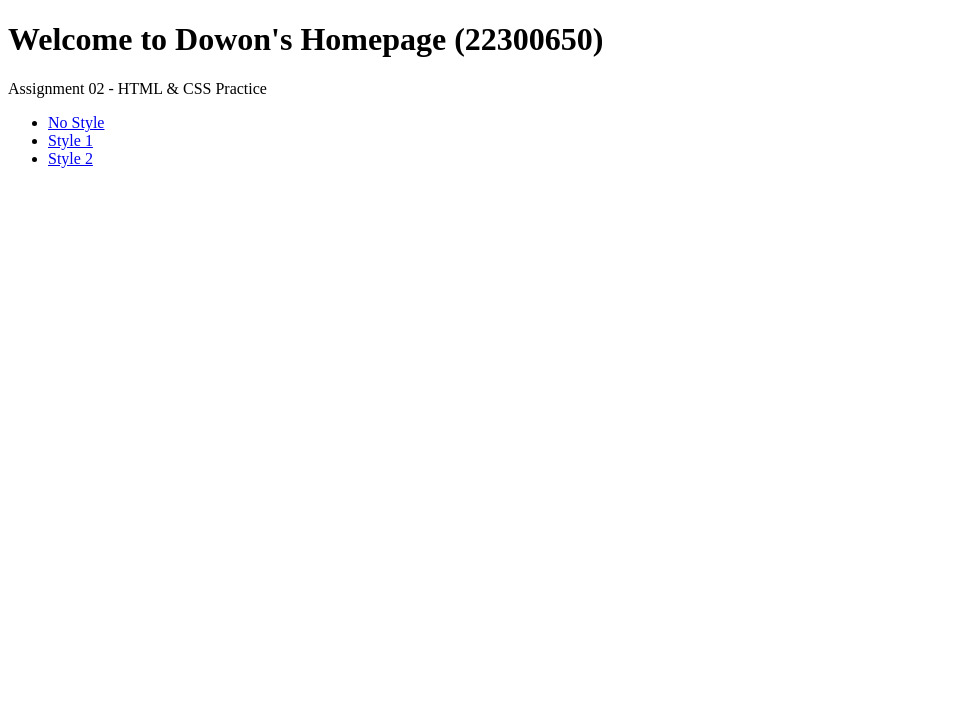
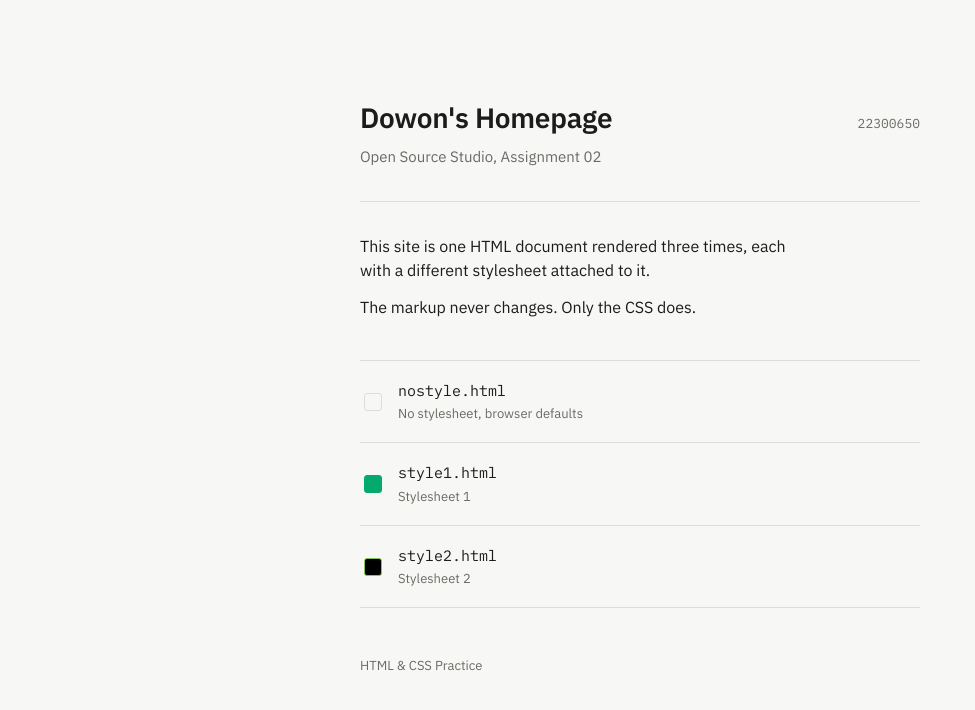
Before and after one commit to jeondowon/2026OSS_A2, a plain HTML site: page index.html in a window 1280 px wide. Shown: the whole page, without its empty margins (0-975 px from the left). Drawn offline with Linux system fonts and the light colour scheme.

Commit message:
Designed index.html, revised home link location, and revised README.md

```diff
--- a/index.html
+++ b/index.html
@@ -4,14 +4,201 @@
     <meta charset="UTF-8" />
     <meta name="viewport" content="width=device-width, initial-scale=1.0" />
     <title>Dowon's Assignment 02</title>
+    <link rel="preconnect" href="https://fonts.googleapis.com" />
+    <link rel="preconnect" href="https://fonts.gstatic.com" crossorigin />
+    <link
+      href="https://fonts.googleapis.com/css2?family=IBM+Plex+Mono:wght@400;500&family=IBM+Plex+Sans:wght@400;500;600&display=swap"
+      rel="stylesheet"
+    />
+    <style>
+      * {
+        box-sizing: border-box;
+      }
+
+      body {
+        margin: 0;
+        padding: 96px 24px;
+        background: #f7f7f5;
+        color: #1c1c1c;
+        font-family: "IBM Plex Sans", "Segoe UI", sans-serif;
+        line-height: 1.55;
+      }
+
+      main {
+        max-width: 560px;
+        margin: 0 auto;
+      }
+
+      .identity {
+        display: flex;
+        justify-content: space-between;
+        align-items: baseline;
+        gap: 16px;
+        margin-bottom: 6px;
+      }
+
+      h1 {
+        margin: 0;
+        font-size: 28px;
+        font-weight: 600;
+        letter-spacing: -0.01em;
+      }
+
+      .id {
+        font-family: "IBM Plex Mono", monospace;
+        font-size: 13px;
+        color: #6b6b66;
+        white-space: nowrap;
+      }
+
+      .course {
+        margin: 0;
+        color: #6b6b66;
+        font-size: 15px;
+      }
+
+      hr {
+        border: none;
+        border-top: 1px solid #dedcd8;
+        margin: 32px 0;
+      }
+
+      .intro {
+        margin: 0 0 40px;
+        max-width: 46ch;
+      }
+
+      .intro p {
+        margin: 0 0 12px;
+      }
+
+      .intro p:last-child {
+        margin-bottom: 0;
+      }
+
+      ul.index {
+        list-style: none;
+        margin: 0;
+        padding: 0;
+      }
+
+      ul.index li {
+        border-top: 1px solid #dedcd8;
+      }
+
+      ul.index li:last-child {
+        border-bottom: 1px solid #dedcd8;
+      }
+
+      ul.index a {
+        display: flex;
+        align-items: center;
+        gap: 16px;
+        padding: 18px 4px;
+        text-decoration: none;
+        color: inherit;
+      }
+
+      ul.index a:hover .filename {
+        text-decoration: underline;
+      }
+
+      .swatch {
+        flex: none;
+        width: 18px;
+        height: 18px;
+        border-radius: 3px;
+        border: 1px solid #dedcd8;
+      }
+
+      .swatch.nostyle {
+        background: transparent;
+      }
+
+      .swatch.style1 {
+        background: #04aa6d;
+        border-color: #04aa6d;
+      }
+
+      .swatch.style2 {
+        background: #000;
+        border-color: #84c754;
+      }
+
+      .label {
+        flex: 1 1 auto;
+        min-width: 0;
+      }
+
+      .filename {
+        display: block;
+        font-family: "IBM Plex Mono", monospace;
+        font-size: 15px;
+      }
+
+      .desc {
+        display: block;
+        font-size: 13px;
+        color: #6b6b66;
+        margin-top: 2px;
+      }
+
+      footer {
+        margin-top: 48px;
+        font-size: 13px;
+        color: #6b6b66;
+      }
+    </style>
   </head>
   <body>
-    <h1>Welcome to Dowon's Homepage (22300650)</h1>
-    <p>Assignment 02 - HTML & CSS Practice</p>
-    <ul>
-      <li><a href="nostyle.html">No Style</a></li>
-      <li><a href="style1.html">Style 1</a></li>
-      <li><a href="style2.html">Style 2</a></li>
-    </ul>
+    <main>
+      <div class="identity">
+        <h1>Dowon's Homepage</h1>
+        <span class="id">22300650</span>
+      </div>
+      <p class="course">Open Source Studio, Assignment 02</p>
+
+      <hr />
+
+      <div class="intro">
+        <p>
+          This site is one HTML document rendered three times, each with a
+          different stylesheet attached to it.
+        </p>
+        <p>The markup never changes. Only the CSS does.</p>
+      </div>
+
+      <ul class="index">
+        <li>
+          <a href="nostyle.html">
+            <span class="swatch nostyle" aria-hidden="true"></span>
+            <span class="label">
+              <span class="filename">nostyle.html</span>
+              <span class="desc">No stylesheet, browser defaults</span>
+            </span>
+          </a>
+        </li>
+        <li>
+          <a href="style1.html">
+            <span class="swatch style1" aria-hidden="true"></span>
+            <span class="label">
+              <span class="filename">style1.html</span>
+              <span class="desc">Stylesheet 1</span>
+            </span>
+          </a>
+        </li>
+        <li>
+          <a href="style2.html">
+            <span class="swatch style2" aria-hidden="true"></span>
+            <span class="label">
+              <span class="filename">style2.html</span>
+              <span class="desc">Stylesheet 2</span>
+            </span>
+          </a>
+        </li>
+      </ul>
+
+      <footer>HTML &amp; CSS Practice</footer>
+    </main>
   </body>
 </html>
```
Also changed, not shown: style1.html (+4 -1 lines), style2.html (+5 -2 lines), 1 other file.
